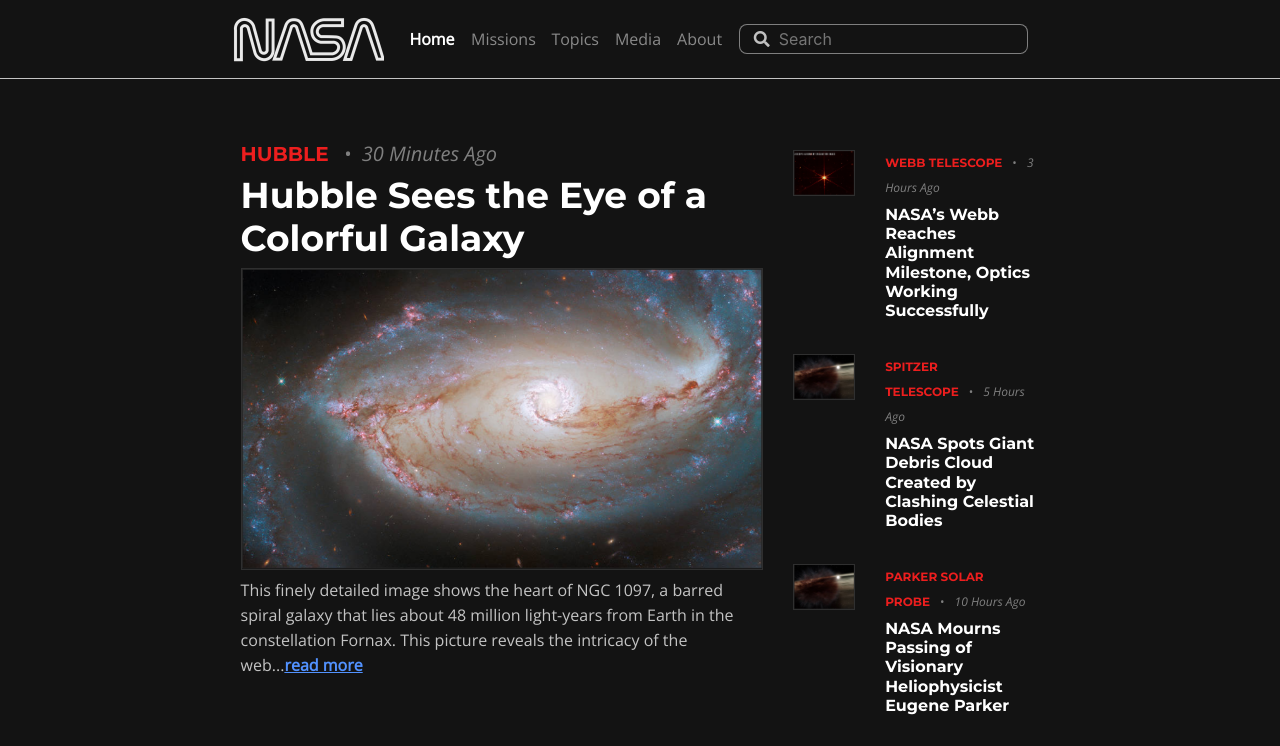
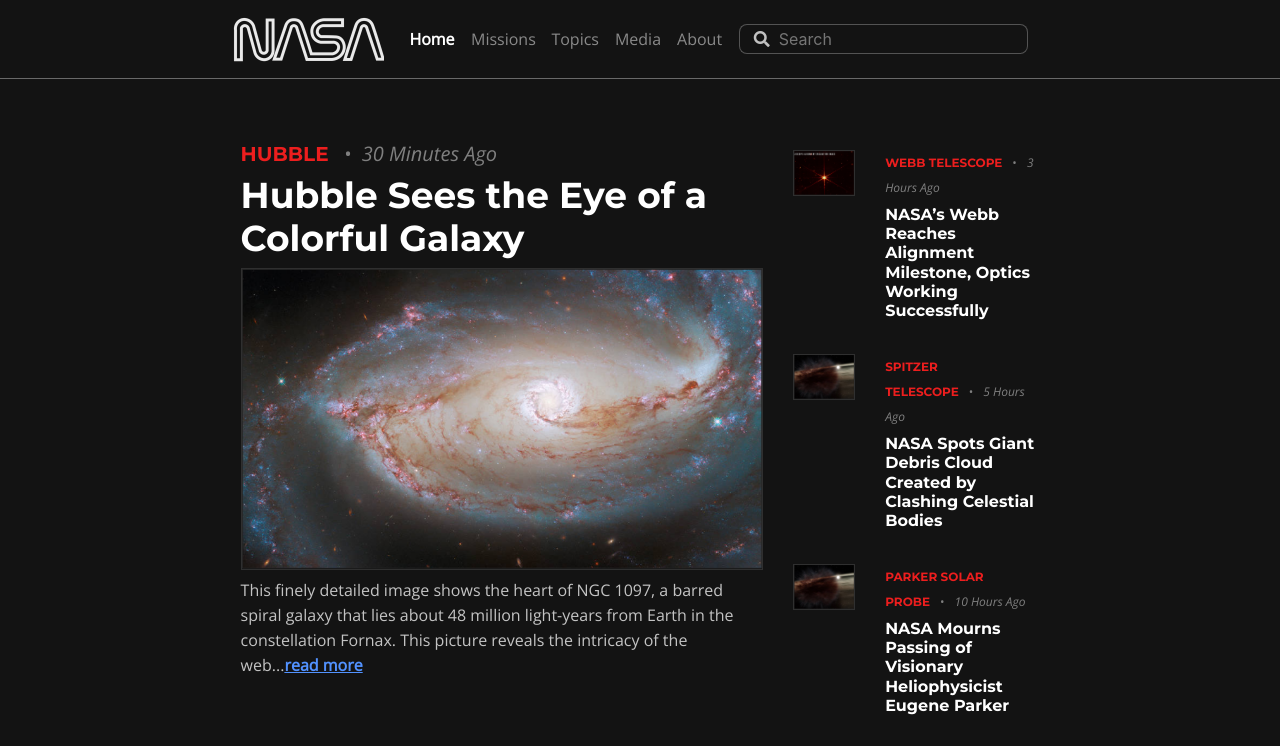
Before and after one commit to mikojimnz/DIG4172C, a plain HTML site: page index.html in a window 1280 px wide. Shown: the top 746 px of the page. Drawn offline with nearby package versions, Linux system fonts and the light colour scheme.

Commit message:
toned down nav bar / search borders

```diff
--- a/css/style.css
+++ b/css/style.css
@@ -69,7 +69,7 @@
 
 nav {
   background-color: #131313;
-  border-bottom: 1px solid #C4C4C4; }
+  border-bottom: 1px solid #696969; }
 
 p {
   font-family: 'Open Sans', sans-serif;
@@ -344,7 +344,7 @@
   font-weight: 800; }
 
 .nav-search {
-  border: 1px solid rgba(235, 235, 235, 0.5);
+  border: 1px solid #535353;
   border-left: none;
   border-collapse: separate;
   border-top-left-radius: 0;
@@ -356,7 +356,7 @@
   height: 30px; }
 
 .nav-search-btn {
-  border: 1px solid rgba(235, 235, 235, 0.5);
+  border: 1px solid #535353;
   border-right: none;
   border-collapse: separate;
   border-top-left-radius: .5rem;
```
